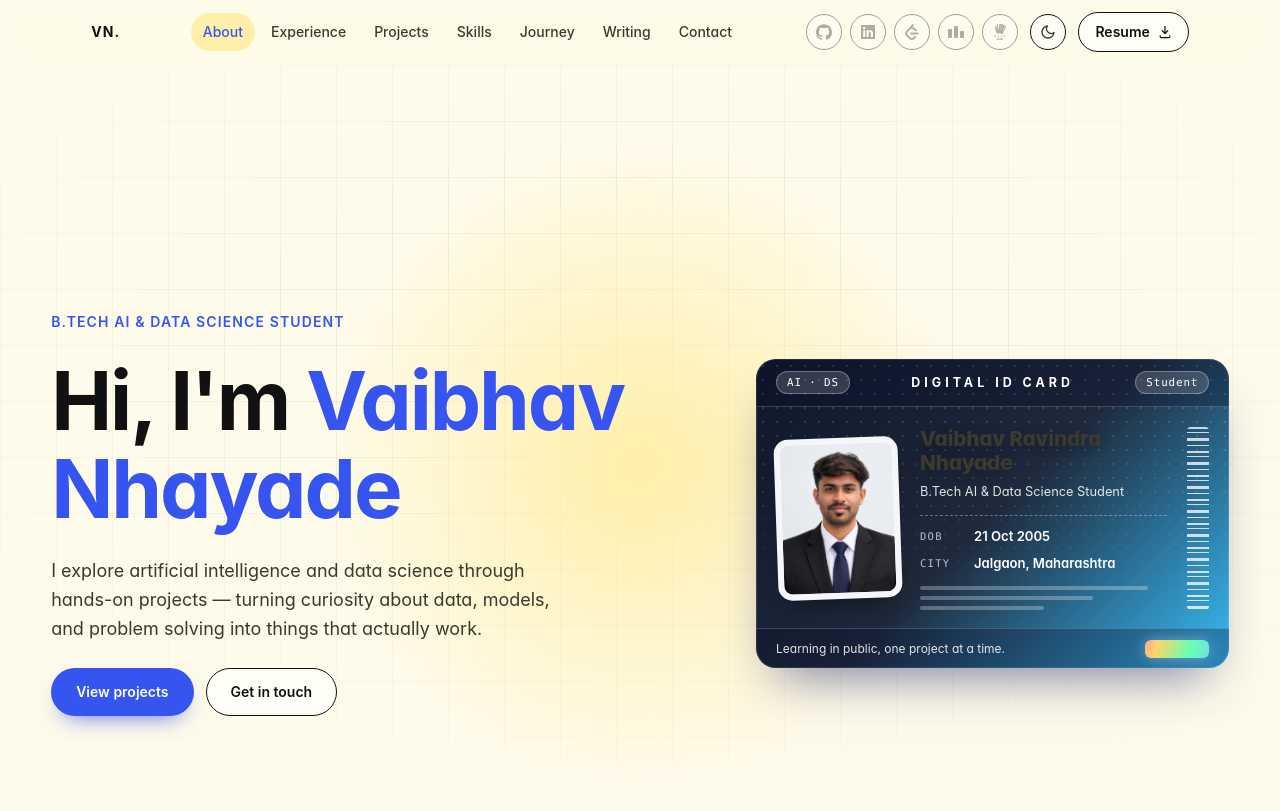
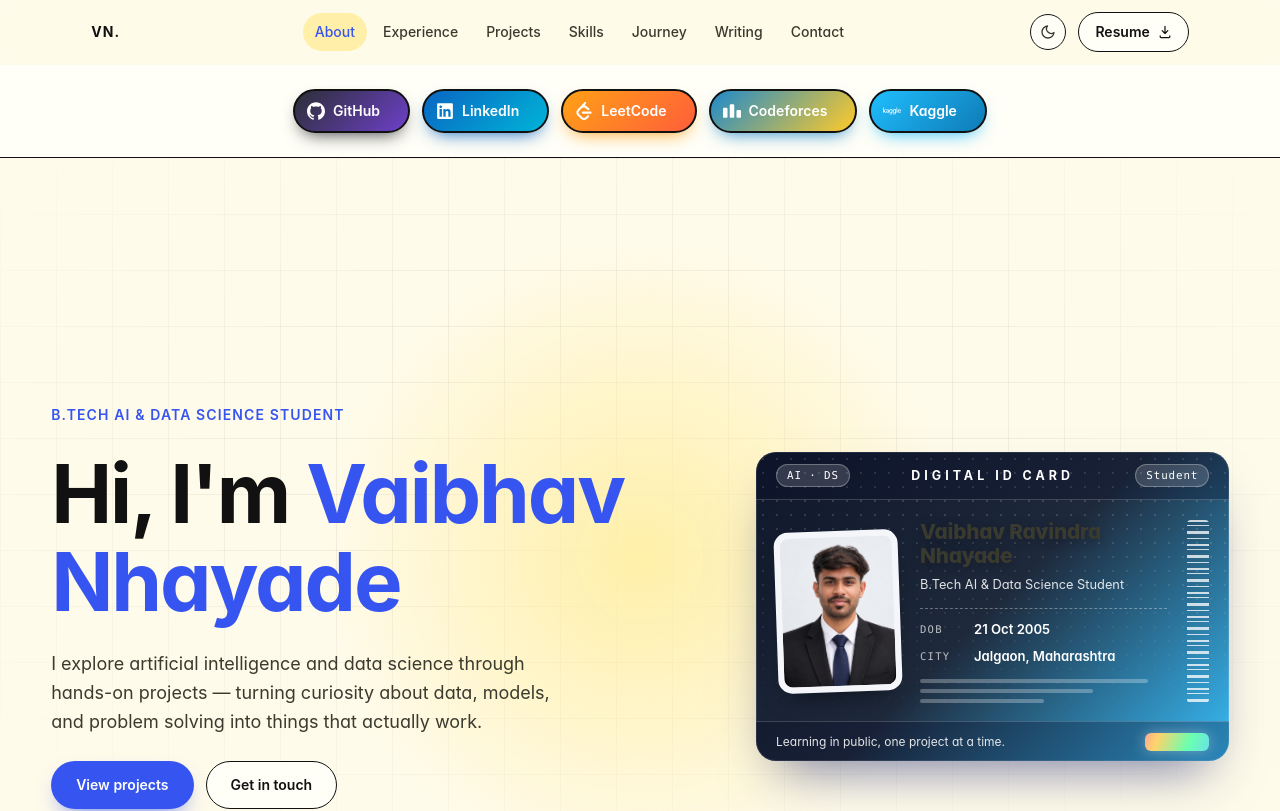
Before and after one commit to vaibhav-nhayade/career-portfolio, a React (Vite) app: page / in a window 1280 px wide. Shown: the top 811 px of the page. Built offline with nearby package versions, Linux system fonts and the light colour scheme.

Commit message:
feat(social): move social links to centered bar and add brand colours
Moves the social links from the header to a centered bar below it, with labels. Replaces CodeChef with Kaggle and adds each platform's brand gradient, used in the bar, footer, and contact section.

```diff
--- a/src/App.jsx
+++ b/src/App.jsx
@@ -1,6 +1,7 @@
 import { useIntersectionReveal } from './hooks/useIntersectionReveal.js'
 import ScrollProgress from './components/layout/ScrollProgress.jsx'
 import Header from './components/layout/Header.jsx'
+import SocialBar from './components/layout/SocialBar.jsx'
 import Footer from './components/layout/Footer.jsx'
 import HeroSection from './components/hero/HeroSection.jsx'
 import AboutSection from './components/about/AboutSection.jsx'
@@ -22,6 +23,7 @@ function App() {
     <>
       <ScrollProgress />
       <Header />
+      <SocialBar />
       <main>
         <HeroSection />
         <div data-reveal>
--- a/src/components/layout/Header.jsx
+++ b/src/components/layout/Header.jsx
@@ -1,7 +1,6 @@
 import { useEffect, useState } from 'react'
 import { personal } from '../../data/personal.js'
 import Navigation from './Navigation.jsx'
-import SocialLinks from './SocialLinks.jsx'
 import ThemeToggle from './ThemeToggle.jsx'
 import './Header.css'
 
@@ -66,7 +65,6 @@ function Header() {
         <Navigation />
 
         <div className="site-header__actions">
-          <SocialLinks />
           <ThemeToggle />
           <ResumeButton />
         </div>
--- /dev/null
+++ b/src/components/layout/SocialBar.css
@@ -0,0 +1,11 @@
+.social-bar {
+  width: 100%;
+  padding: var(--space-5) var(--gutter);
+  border-bottom: 1px solid var(--color-border);
+  background: var(--color-bg-elevated);
+}
+
+.social-bar__inner {
+  display: flex;
+  justify-content: center;
+}
--- /dev/null
+++ b/src/components/layout/SocialBar.jsx
@@ -0,0 +1,14 @@
+import SocialLinks from './SocialLinks.jsx'
+import './SocialBar.css'
+
+function SocialBar() {
+  return (
+    <section className="social-bar" aria-label="Social profiles">
+      <div className="container social-bar__inner">
+        <SocialLinks className="social-links--labels" showLabels />
+      </div>
+    </section>
+  )
+}
+
+export default SocialBar
--- a/src/components/layout/SocialLinks.css
+++ b/src/components/layout/SocialLinks.css
@@ -2,38 +2,68 @@
   display: flex;
   align-items: center;
   flex-wrap: wrap;
-  gap: var(--space-2);
+  gap: var(--space-3);
 }
 
 .social-link {
   display: inline-flex;
   align-items: center;
   justify-content: center;
-  width: 36px;
-  height: 36px;
+  gap: var(--space-2);
+  width: 44px;
+  height: 44px;
   border-radius: var(--radius-full);
-  border: 1px solid var(--color-border);
-  background: var(--color-bg-elevated);
-  color: var(--color-ink-muted);
-  transition: color var(--duration-fast) var(--ease-out),
-    border-color var(--duration-fast) var(--ease-out),
-    transform var(--duration-fast) var(--ease-out);
+  border: 2px solid #111111;
+  color: #FFFFFF;
+  background: linear-gradient(135deg, var(--brand-from), var(--brand-to));
+  box-shadow: 0 8px 18px -8px var(--brand-from);
+  transition: transform var(--duration-fast) var(--ease-out),
+    box-shadow var(--duration-fast) var(--ease-out);
 }
 
 a.social-link:hover {
-  color: var(--color-accent);
-  border-color: var(--color-accent);
-  transform: translateY(-2px);
+  transform: translateY(-3px) scale(1.06);
+  box-shadow: 0 14px 24px -10px var(--brand-from);
 }
 
 .social-link--disabled {
-  opacity: 0.4;
+  opacity: 0.45;
   cursor: default;
+}
+
+.social-link__label {
+  display: none;
+  padding-right: var(--space-3);
+  font-size: var(--text-sm);
+  font-weight: var(--font-semibold);
+  white-space: nowrap;
+}
+
+/* Bar variant: icon pills with visible labels */
+.social-links--labels .social-link {
+  width: auto;
+  height: 44px;
+  padding: 0 var(--space-4) 0 var(--space-3);
+}
+
+.social-links--labels .social-link__label {
+  display: inline;
 }
 
 @media (max-width: 640px) {
   .social-link {
-    width: 32px;
-    height: 32px;
+    width: 40px;
+    height: 40px;
   }
 }
+
+@media (max-width: 560px) {
+  .social-links--labels .social-link__label {
+    display: none;
+  }
+
+  .social-links--labels .social-link {
+    width: 40px;
+    padding: 0;
+  }
+}
--- a/src/components/layout/SocialLinks.jsx
+++ b/src/components/layout/SocialLinks.jsx
@@ -1,24 +1,27 @@
-import { SiCodechef, SiCodeforces, SiGithub, SiLeetcode } from 'react-icons/si'
 import { FaLinkedin } from 'react-icons/fa6'
+import { SiCodeforces, SiGithub, SiKaggle, SiLeetcode } from 'react-icons/si'
 import { socialLinks } from '../../data/socialLinks.js'
 import { cx } from '../../lib/utils.js'
 import './SocialLinks.css'
 
+// Each platform gets its own brand gradient.
 const PLATFORMS = [
-  { key: 'github', label: 'GitHub', Icon: SiGithub },
-  { key: 'linkedin', label: 'LinkedIn', Icon: FaLinkedin },
-  { key: 'leetcode', label: 'LeetCode', Icon: SiLeetcode },
-  { key: 'codeforces', label: 'Codeforces', Icon: SiCodeforces },
-  { key: 'codechef', label: 'CodeChef', Icon: SiCodechef },
+  { key: 'github', label: 'GitHub', Icon: SiGithub, from: '#2B2F36', to: '#6E40C9' },
+  { key: 'linkedin', label: 'LinkedIn', Icon: FaLinkedin, from: '#0A66C2', to: '#00B4D8' },
+  { key: 'leetcode', label: 'LeetCode', Icon: SiLeetcode, from: '#FFA116', to: '#FF5E3A' },
+  { key: 'codeforces', label: 'Codeforces', Icon: SiCodeforces, from: '#1F8ACB', to: '#FFCA28' },
+  { key: 'kaggle', label: 'Kaggle', Icon: SiKaggle, from: '#20BEFF', to: '#0E7BB5' },
 ]
 
-function SocialLink({ label, Icon, url }) {
+function SocialLink({ label, Icon, url, from, to, showLabel }) {
+  const style = { '--brand-from': from, '--brand-to': to }
+
   if (!url) {
-    // Keep the icon visible but inert until a real URL is added in socialLinks.js.
     const comingSoon = `${label} (coming soon)`
     return (
-      <span className="social-link social-link--disabled" title={comingSoon} aria-label={comingSoon}>
-        <Icon size={16} aria-hidden="true" />
+      <span className="social-link social-link--disabled" style={style} title={comingSoon} aria-label={comingSoon}>
+        <Icon size={18} aria-hidden="true" />
+        {showLabel && <span className="social-link__label">{label}</span>}
       </span>
     )
   }
@@ -27,21 +30,31 @@ function SocialLink({ label, Icon, url }) {
     <a
       className="social-link"
       href={url}
+      style={style}
       target="_blank"
       rel="noreferrer noopener"
       title={label}
       aria-label={label}
     >
-      <Icon size={16} aria-hidden="true" />
+      <Icon size={18} aria-hidden="true" />
+      {showLabel && <span className="social-link__label">{label}</span>}
     </a>
   )
 }
 
-function SocialLinks({ className }) {
+function SocialLinks({ className, showLabels = false }) {
   return (
     <div className={cx('social-links', className)}>
-      {PLATFORMS.map(({ key, label, Icon }) => (
-        <SocialLink key={key} label={label} Icon={Icon} url={socialLinks[key]} />
+      {PLATFORMS.map(({ key, label, Icon, from, to }) => (
+        <SocialLink
+          key={key}
+          label={label}
+          Icon={Icon}
+          url={socialLinks[key]}
+          from={from}
+          to={to}
+          showLabel={showLabels}
+        />
       ))}
     </div>
   )
--- a/src/data/socialLinks.js
+++ b/src/data/socialLinks.js
@@ -1,13 +1,11 @@
 /**
- * External profile links — single source of truth.
- * Each value is either a real URL or null. When null, the UI shows
- * the icon in a disabled "coming soon" state rather than hiding it
- * or linking somewhere fake — never invent a URL here.
+ * Social profile links. Set a URL to show the icon as a link.
+ * Set it to null to show the icon as "coming soon".
  */
 export const socialLinks = {
-  github: null,
-  leetcode: null,
-  codeforces: null,
-  codechef: null,
-  linkedin: null,
+  github: 'https://github.com/vaibhav-nhayade',
+  linkedin: 'https://www.linkedin.com/in/vaibhav-nhayade',
+  leetcode: 'https://leetcode.com/u/vaibhav_nhayade/',
+  codeforces: 'https://codeforces.com/profile/vaibhav_nhayade',
+  kaggle: 'https://www.kaggle.com/nhayadevaibhav',
 }
```
